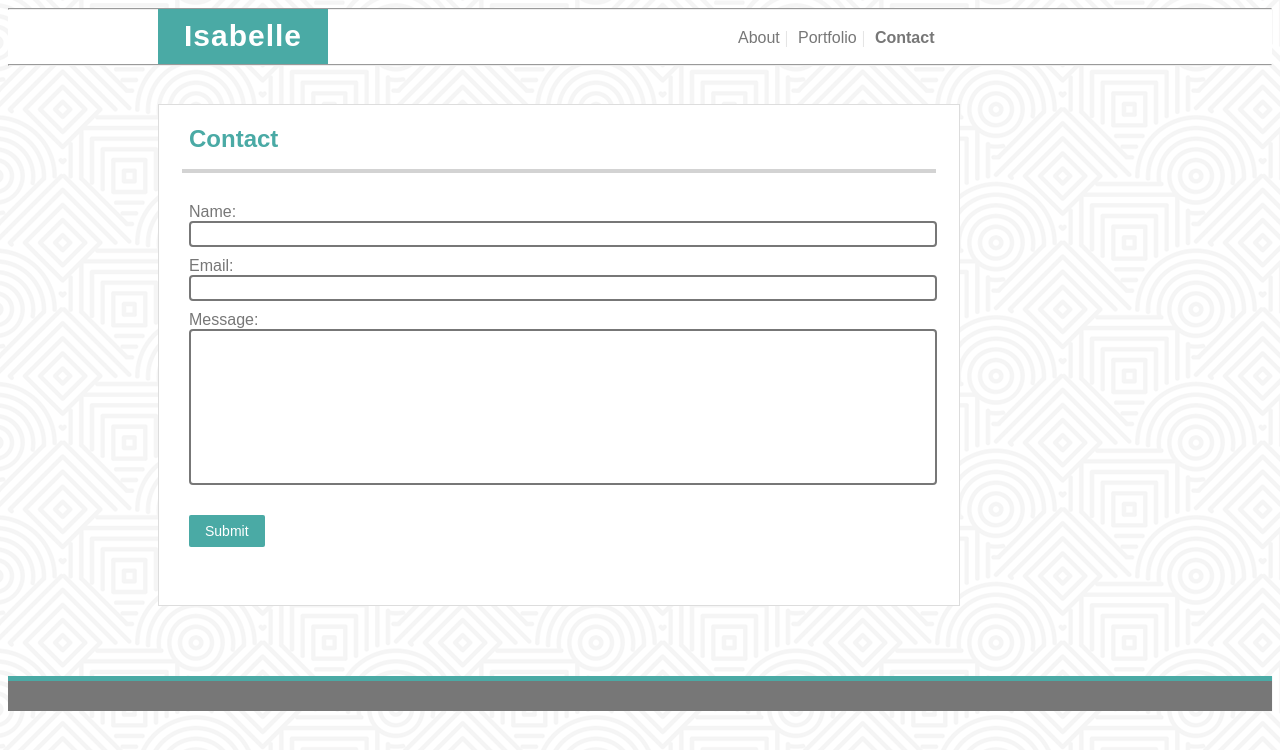
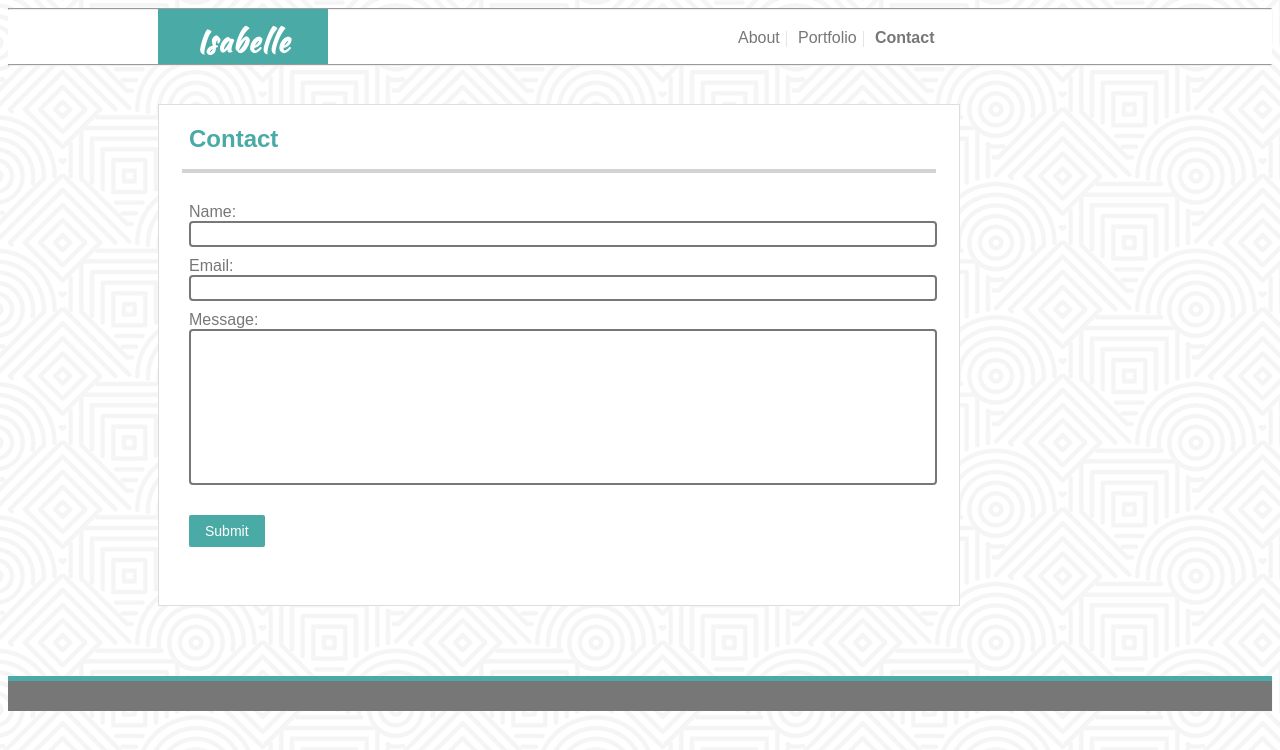
Before and after one commit to itermaat/Homework1, a plain HTML site: page contact.html in a window 1280 px wide. Drawn offline with Linux system fonts and the light colour scheme.

Commit message:
change font

```diff
--- a/contact.html
+++ b/contact.html
@@ -3,6 +3,7 @@
 <head>
 	<title>Contact</title>
 	<link rel="stylesheet" href="style.css">
+	<link href="https://fonts.googleapis.com/css?family=Kaushan+Script" rel="stylesheet">
 </head>
 <header>
 		<div>
--- a/style.css
+++ b/style.css
@@ -1,6 +1,6 @@
 
 #isabelle{
-	font-family: Arial, Helvetica, sans-serif;
+	font-family: 'Kaushan Script', cursive;
 	letter-spacing: 1px;
 	background-color:#4aaaa5;
 	width:150px;
```
Also changed, not shown: index.html (+1 -0 lines), portfolio.html (+1 -0 lines).
